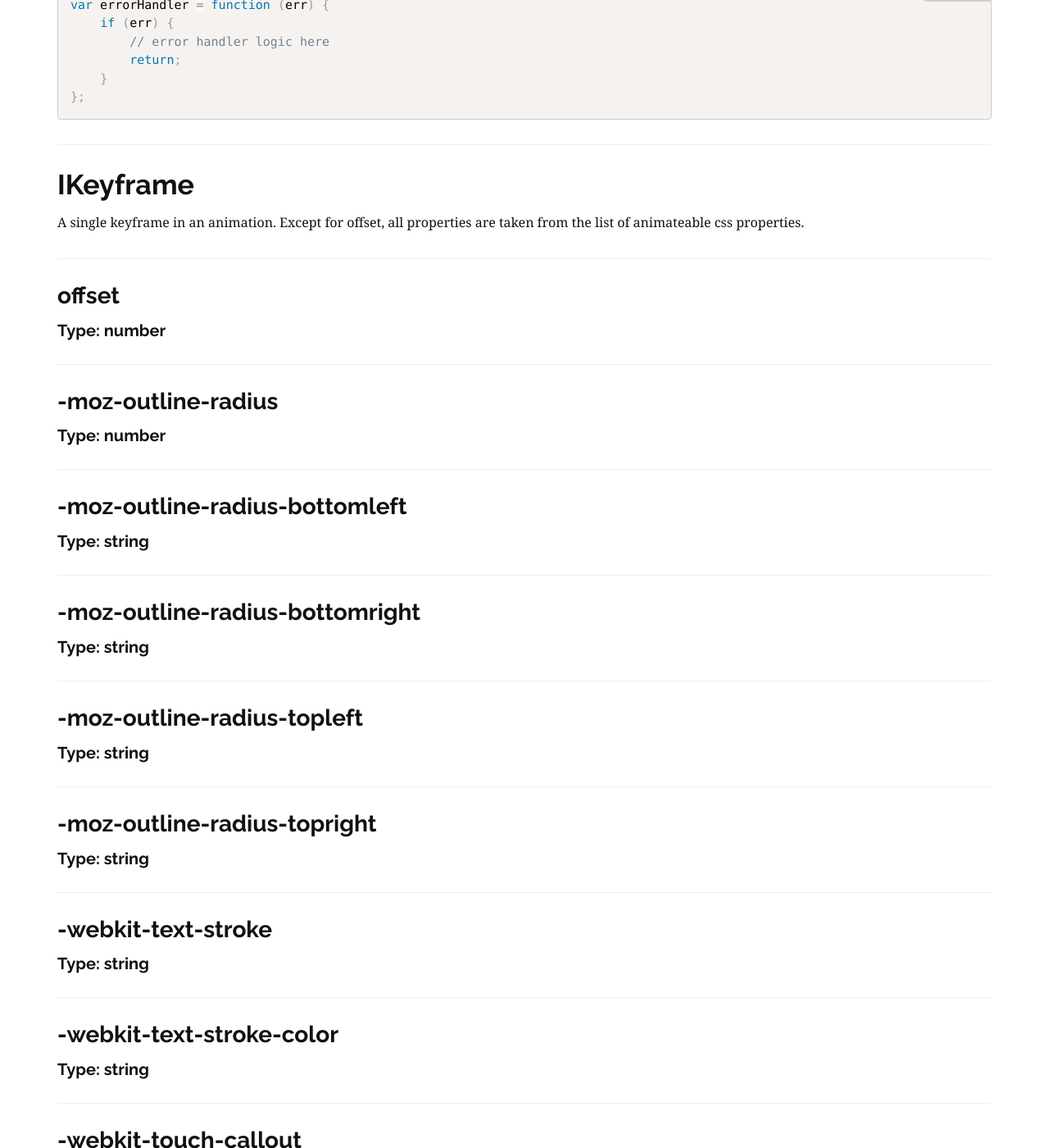
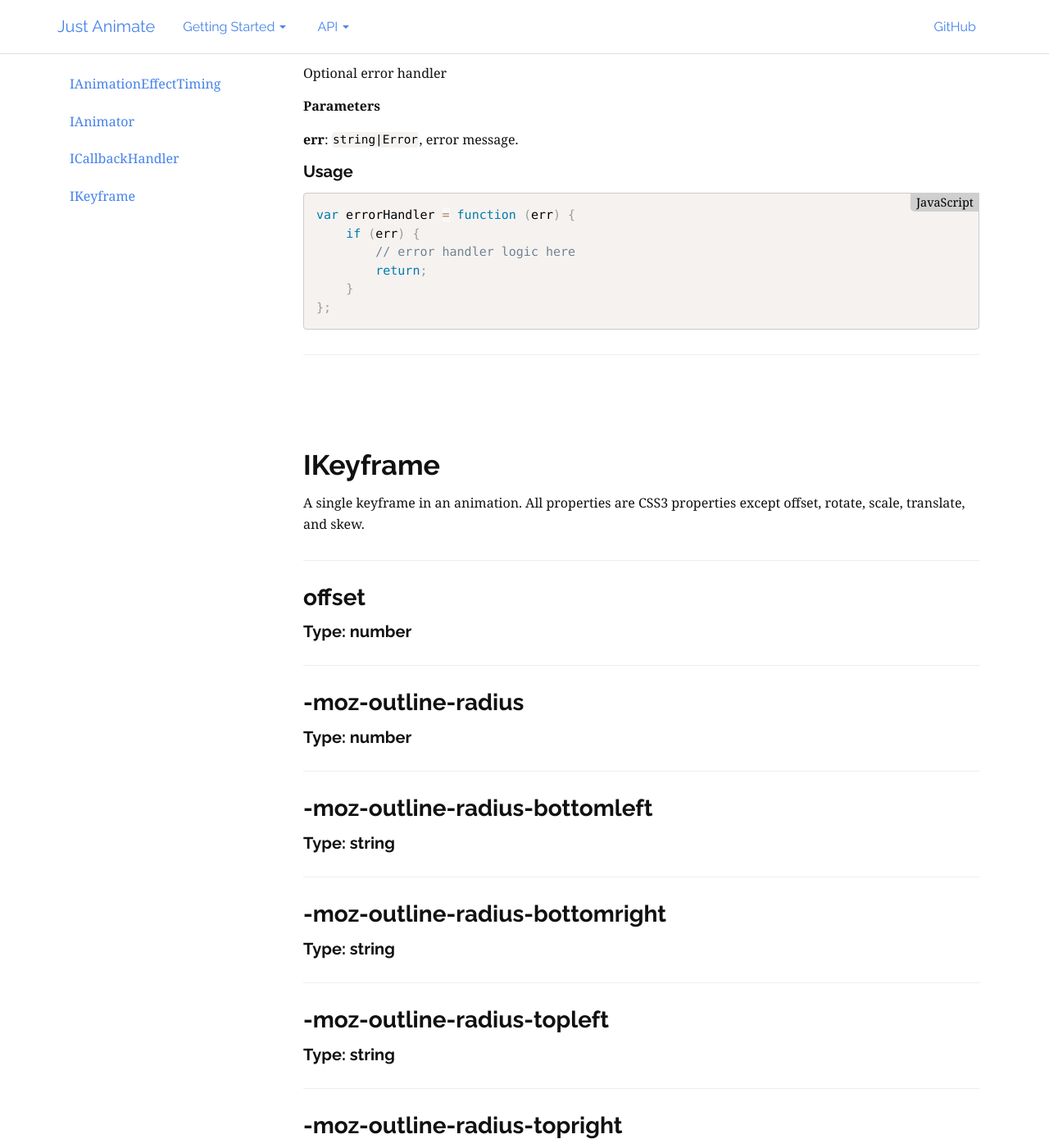
Before and after one commit to just-animate/just-animate.github.io, a Jekyll site: the page built from api/reference.md, in a window 1280 px wide and 1400 px high, scrolled down 8783 px. Shown: the whole window at 82% size. Built offline with Jekyll 4.4.1, drawn with Linux system fonts in a browser that asks for light colours; Markdown is read by kramdown in place of the engine named in the settings.

Commit message:
updated api docs with sidebar for nav

````diff
--- a/_includes/header.html
+++ b/_includes/header.html
@@ -1,4 +1,4 @@
-<nav class="navbar navbar-default">
+<nav class="navbar navbar-default navbar-fixed-top">
   <div class="container">
     <!-- Brand and toggle get grouped for better mobile display -->
     <div class="navbar-header">
@@ -26,18 +26,10 @@
         </li>
         <li class="dropdown">
           <a href="#" class="dropdown-toggle" data-toggle="dropdown" role="button" aria-haspopup="true" aria-expanded="false">
-             Guides <span class="caret"></span>
-          </a>
-          <ul class="dropdown-menu">
-            <li><a href="#">(coming soon)</a></li>
-          </ul>
-        </li>
-        <li class="dropdown">
-          <a href="#" class="dropdown-toggle" data-toggle="dropdown" role="button" aria-haspopup="true" aria-expanded="false">
              API <span class="caret"></span>
           </a>
           <ul class="dropdown-menu">
-            <li><a href="/api/reference#IAnimationEffectTiming">IAnimationEffectTiming</a></li>
+            <li><a href="/api/reference#">IAnimationEffectTiming</a></li>
             <li><a href="/api/reference#IAnimator">IAnimator</a></li>
             <li><a href="/api/reference#ICallbackHandler">ICallbackHandler</a></li>
             <li><a href="/api/reference#IKeyframe">IKeyframe</a></li>
--- /dev/null
+++ b/_layouts/api.html
@@ -0,0 +1,39 @@
+---
+layout: default
+---
+<div class="container-fluid">
+  <div class="row">
+    <div class="col-md-3 no-left-gutter">
+      <nav id="navbar">
+        <nav class="hidden-print hidden-xs hidden-sm affix">
+          <ul class="nav">
+            <li> <a href="#">IAnimationEffectTiming</a></li>
+            <li> <a href="#IAnimator">IAnimator</a></li>
+            <li> <a href="#ICallbackHandler">ICallbackHandler</a></li>
+            <li> <a href="#IKeyframe">IKeyframe</a></li>
+          </ul>
+        </nav>
+      </nav>
+    </div>
+    <div class="col-md-9">
+      {{ content }}
+    </div>
+  </div>
+</div>
+
+<script>
+  $('body').scrollspy({ target: '#navbar' });
+
+  $('#navbar').affix({
+    offset: {
+      top: 0
+    }
+  })
+
+</script>
+
+<style>
+  #navbar {
+    top: 100;
+  }
+</style>
--- a/_layouts/default.html
+++ b/_layouts/default.html
@@ -7,7 +7,7 @@
 
     {% include header.html %}
 
-    <div class="container">
+    <div class="container top-element">
         {{ content }}
     </div>
 
--- a/_sass/_layout.scss
+++ b/_sass/_layout.scss
@@ -2,3 +2,18 @@
     display: inline-block;
     width: 16px;
 }
+
+.top-element {
+    padding-top: 5em;
+}
+
+// styles to make the title apppear right under the fixed navbar
+.nav-link {
+    padding-top: 3em;
+    display: inline-block;
+}
+
+.no-left-gutter {
+    margin-left: 0 !important;
+    padding-left: 0 !important;
+}
--- a/api/reference.md
+++ b/api/reference.md
@@ -1,8 +1,9 @@
 ---
-layout: default
+layout: api
 title: Just Animate - API Documentation
 ---
-<a name="IAnimationEffectTiming"></a>
+<a name="top"></a>
+<a name="IAnimationEffectTiming" ></a>
 
 ## IAnimationEffectTiming
 Timing options for an animation.  These options are based on the timing options in the Web Animations API and control the rate of playback, the length, and the shape of the animation.
@@ -188,7 +189,7 @@ Number of times the animation should play.  By default this is set to 1.  To pla
 
 -----
 
-<a name="IAnimator"></a>
+<a name="IAnimator" class="nav-link"></a>
 
 ## IAnimator
 Element, Sequence, and Timeline animators return the common interface, [IAnimator](#IAnimator).
@@ -399,7 +400,7 @@ animator.reverse(function(err) {
 ```
 
 -----
-<a name="ICallbackHandler"></a>
+<a name="ICallbackHandler" class="nav-link"></a>
 
 ## ICallbackHandler
 
@@ -420,11 +421,11 @@ var errorHandler = function (err) {
 ```
 
 -----
-<a name="IKeyframe"></a>
+<a name="IKeyframe"  class="nav-link"></a>
 
 ## IKeyframe
 
-A single keyframe in an animation.  Except for offset, all properties are taken from the list of animateable css properties.
+A single keyframe in an animation.  All properties are CSS3 properties except offset, rotate, scale, translate, and skew.
 
 -----
 ### offset
````
